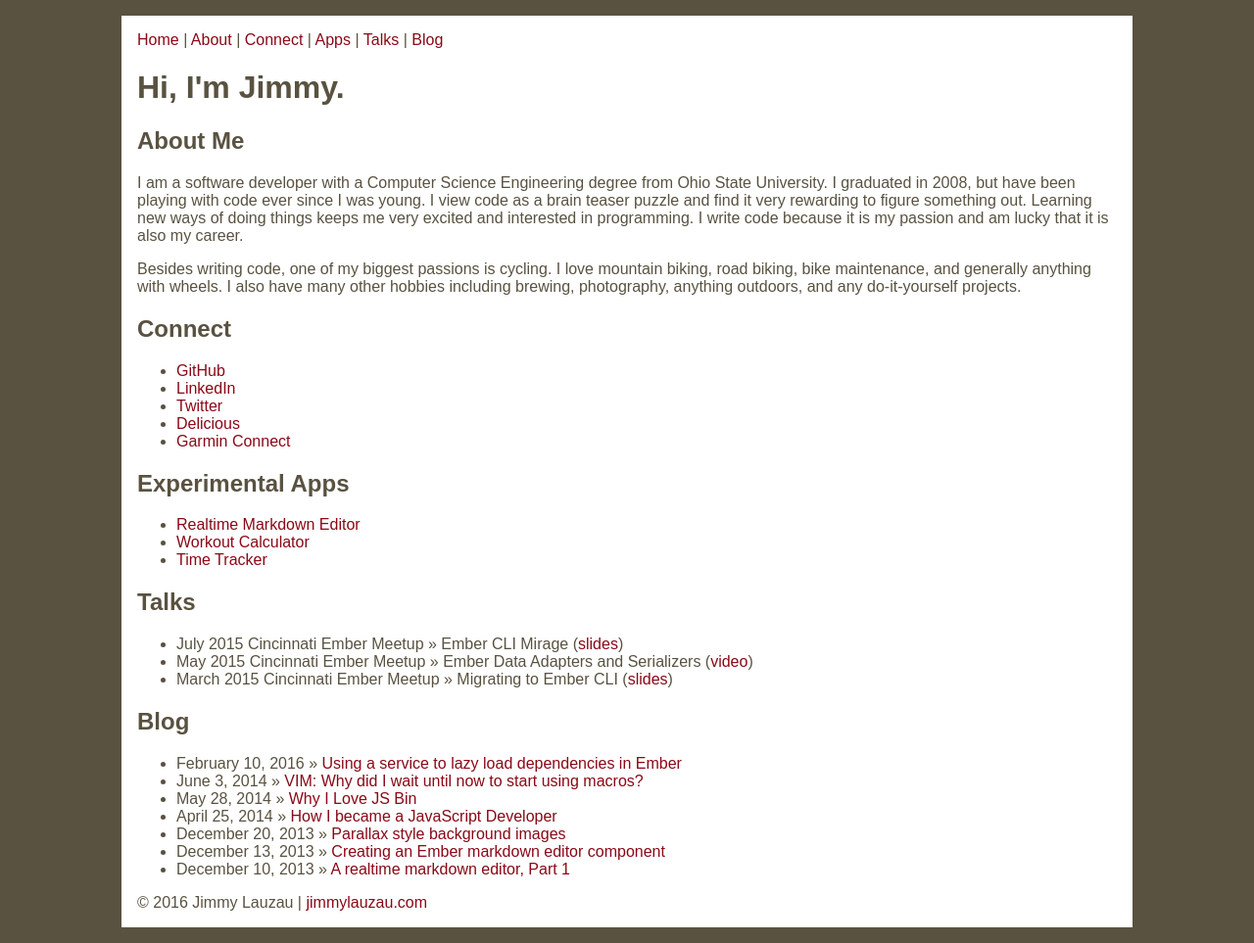
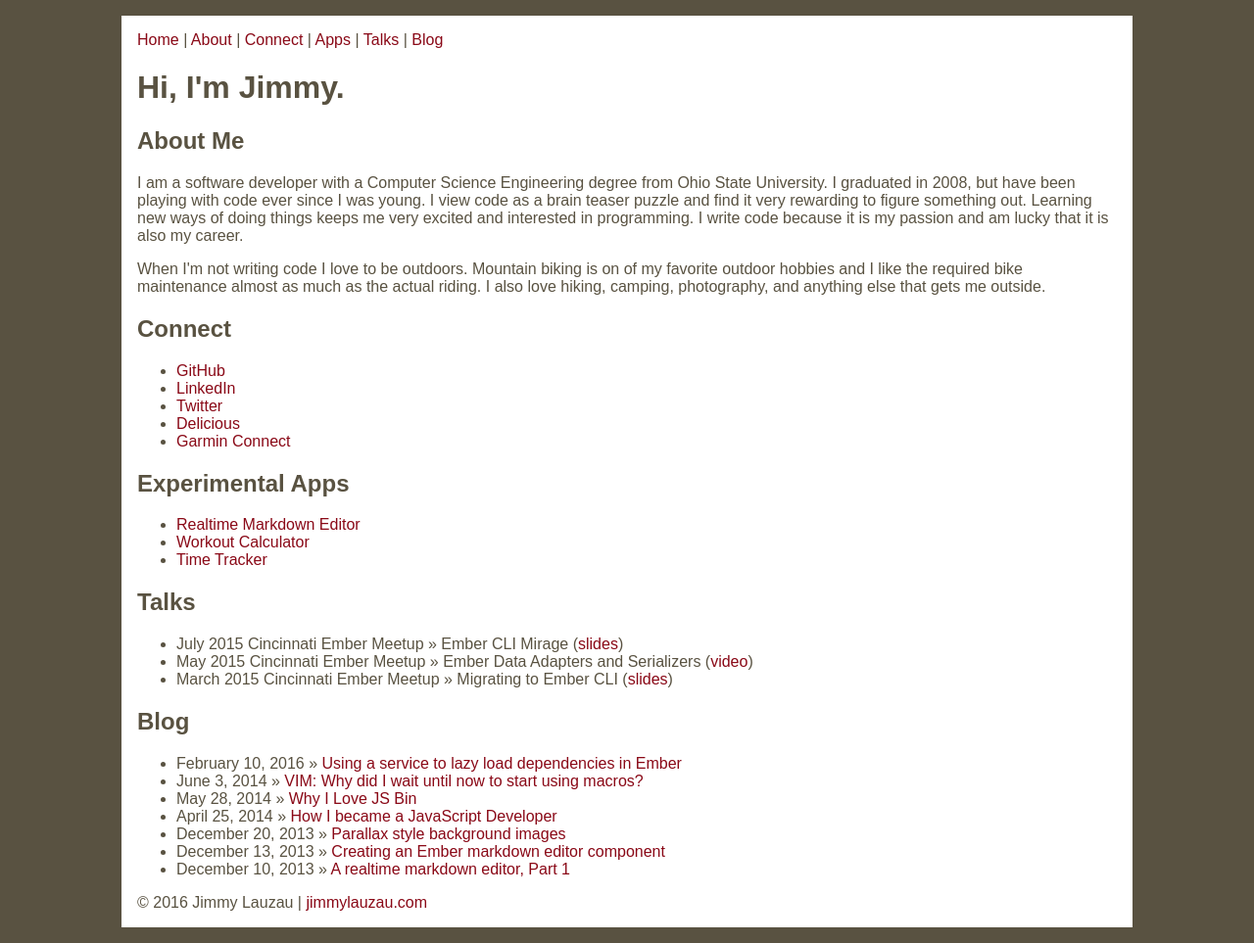
Before and after one commit to jimmay5469/jimmay5469.github.io, a Jekyll site: the page built from index.html, in a window 1280 px wide. Shown: the whole page at 98% size. Built offline with Jekyll 4.4.1, drawn with Linux system fonts in a browser that asks for light colours; Markdown is read by kramdown in place of the engine named in the settings.

Commit message:
Update about me

```diff
--- a/index.html
+++ b/index.html
@@ -7,7 +7,7 @@ layout: default
 <div id="about" class="section">
   <h2 class="sectionHeading">About Me</h2>
   <p>I am a software developer with a Computer Science Engineering degree from Ohio State University. I graduated in 2008, but have been playing with code ever since I was young. I view code as a brain teaser puzzle and find it very rewarding to figure something out. Learning new ways of doing things keeps me very excited and interested in programming. I write code because it is my passion and am lucky that it is also my career.</p>
-  <p>Besides writing code, one of my biggest passions is cycling. I love mountain biking, road biking, bike maintenance, and generally anything with wheels. I also have many other hobbies including brewing, photography, anything outdoors, and any do-it-yourself projects.</p>
+  <p>When I'm not writing code I love to be outdoors. Mountain biking is on of my favorite outdoor hobbies and I like the required bike maintenance almost as much as the actual riding. I also love hiking, camping, photography, and anything else that gets me outside.</p>
 </div>
 <div id="connect" class="section">
   <h2 class="sectionHeading">Connect</h2>
```
